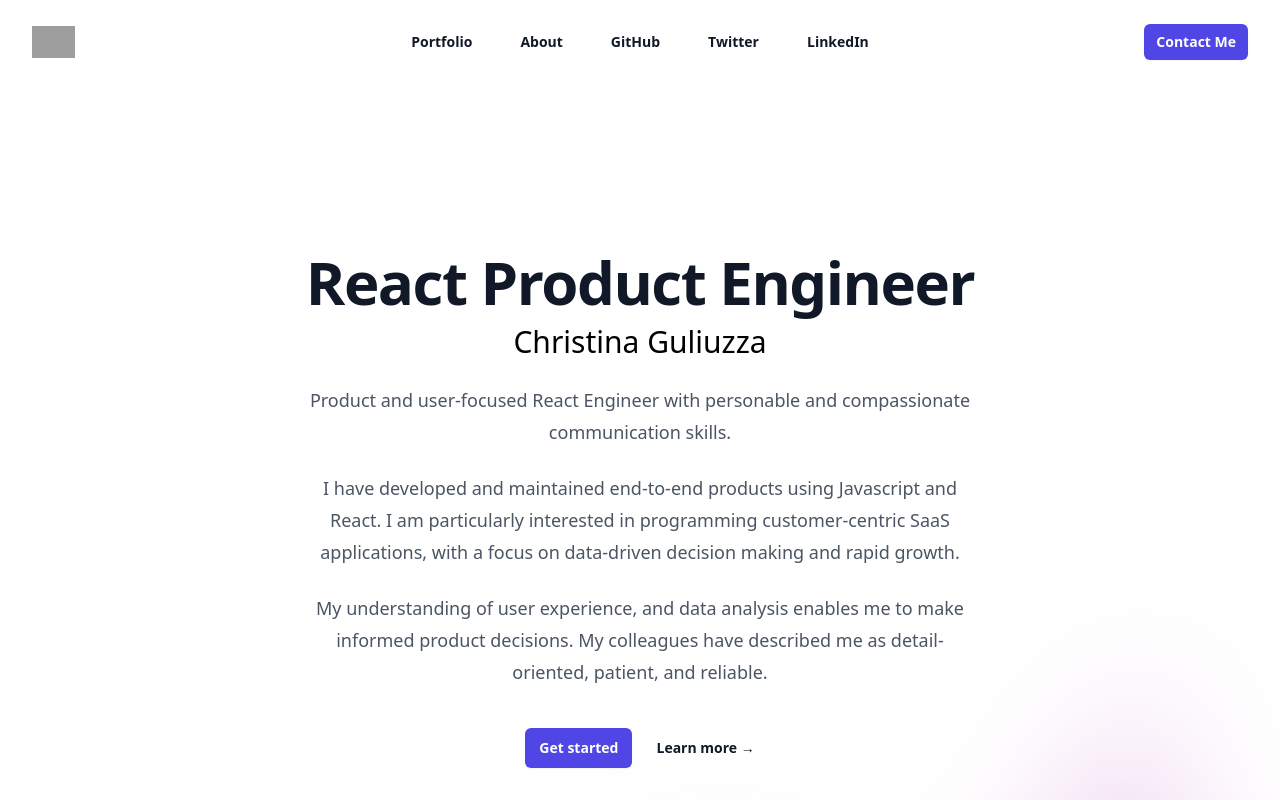
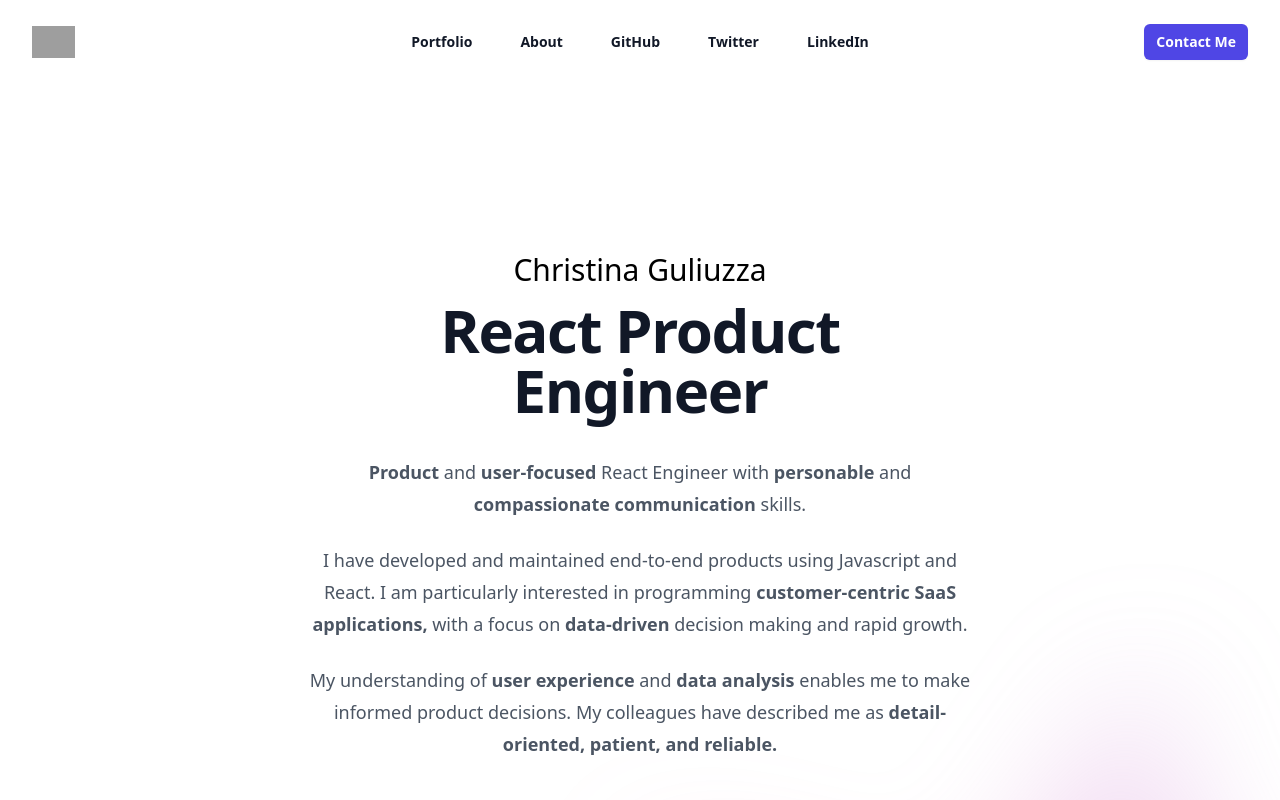
Before and after one commit to cguliuzza/tina-dev-site, a Next.js app: page / in a window 1280 px wide. Shown: the top 800 px of the page. Built offline with nearby package versions, Linux system fonts and the light colour scheme; grey boxes are pictures that could not be loaded.

Commit message:
edit hero copy

```diff
--- a/components/Hero.tsx
+++ b/components/Hero.tsx
@@ -5,42 +5,43 @@ export default function Hero() {
         <div className="relative px-6 lg:px-8">
           <div className="mx-auto max-w-2xl py-32 sm:py-48 lg:py-36">
             <div className="text-center">
-              <h1 className="text-4xl font-bold tracking-tight text-gray-900 sm:text-6xl">
+              <h2 className="text-3xl font-light tracking-normal">
+                Christina Guliuzza
+              </h2>
+              <h1 className="p-3 text-4xl font-bold tracking-tight text-gray-900 sm:text-6xl">
                 React Product Engineer
               </h1>
-              <h2 className="mt-3 mb-3 text-3xl font-light">
-                Christina Guliuzza
-              </h2>
-
-              <p className="mt-6 text-lg leading-8 text-gray-600">
-                Product and user-focused React Engineer with personable and
-                compassionate communication skills.
+              <p className="mt-6 font-light text-lg leading-8 text-gray-600">
+                <span className="font-semibold">Product</span> and{' '}
+                <span className="font-semibold">user-focused</span> React
+                Engineer with <span className="font-semibold">personable</span>{' '}
+                and{' '}
+                <span className="font-semibold">
+                  compassionate communication
+                </span>{' '}
+                skills.
               </p>
-              <p className="mt-6 text-lg leading-8 text-gray-600">
+              <p className="mt-6 font-light text-lg leading-8 text-gray-600">
                 I have developed and maintained end-to-end products using
                 Javascript and React. I am particularly interested in
-                programming customer-centric SaaS applications, with a focus on
-                data-driven decision making and rapid growth.
+                programming{' '}
+                <span className="font-semibold">
+                  customer-centric SaaS applications,
+                </span>{' '}
+                with a focus on{' '}
+                <span className="font-semibold">data-driven</span> decision
+                making and rapid growth.
               </p>
-              <p className="mt-6 text-lg leading-8 text-gray-600">
-                My understanding of user experience, and data analysis enables
-                me to make informed product decisions. My colleagues have
-                described me as detail-oriented, patient, and reliable.
+              <p className="mt-6 font-light text-lg leading-8 text-gray-600">
+                My understanding of{' '}
+                <span className="font-semibold">user experience</span> and{' '}
+                <span className="font-semibold">data analysis</span> enables me
+                to make informed product decisions. My colleagues have described
+                me as{' '}
+                <span className="font-semibold">
+                  detail-oriented, patient, and reliable.
+                </span>
               </p>
-              <div className="mt-10 flex items-center justify-center gap-x-6">
-                <a
-                  href="#"
-                  className="rounded-md bg-indigo-600 px-3.5 py-2.5 text-sm font-semibold text-white shadow-sm hover:bg-indigo-500 focus-visible:outline focus-visible:outline-2 focus-visible:outline-offset-2 focus-visible:outline-indigo-600"
-                >
-                  Get started
-                </a>
-                <a
-                  href="#"
-                  className="text-sm font-semibold leading-6 text-gray-900"
-                >
-                  Learn more <span aria-hidden="true">→</span>
-                </a>
-              </div>
             </div>
           </div>
           <div className="absolute inset-x-0 top-[calc(100%-13rem)] -z-10 transform-gpu overflow-hidden blur-3xl sm:top-[calc(100%-30rem)]">
```
